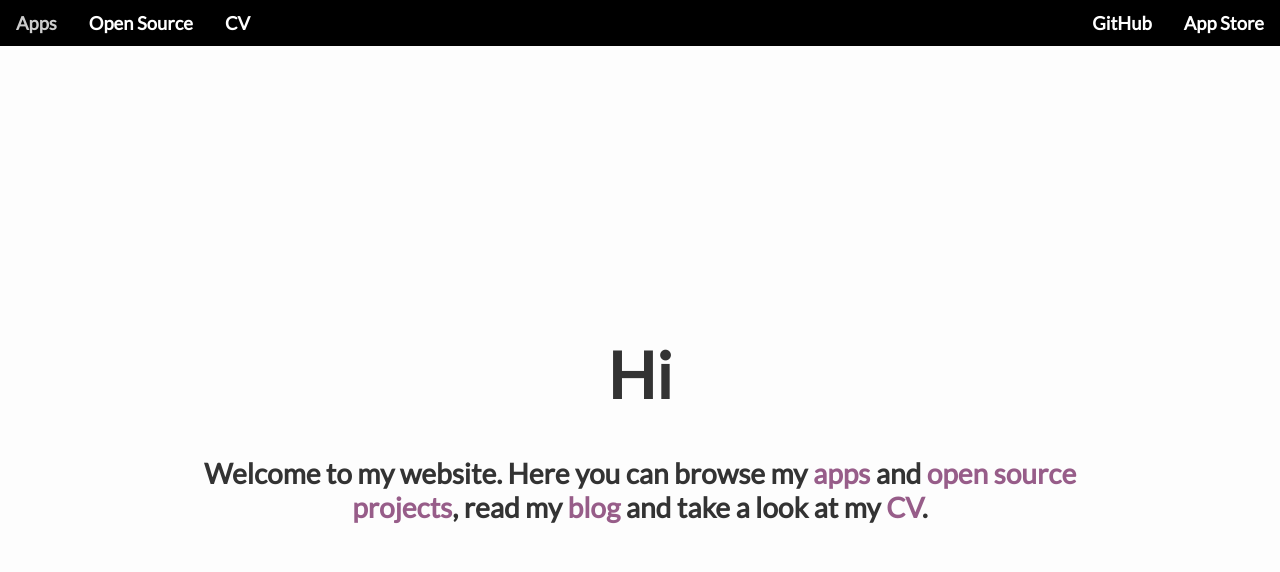
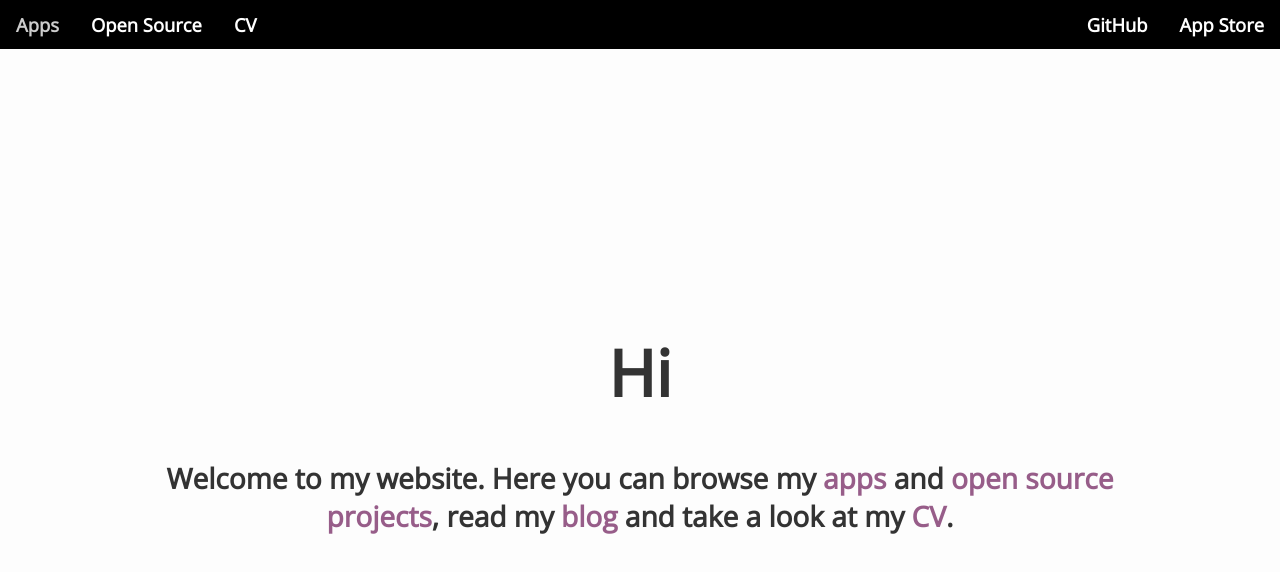
Before and after one commit to hughbe/hughbe.github.io, a React (Create React App) app: page / in a window 1280 px wide. Shown: the top 572 px of the page. Built offline with nearby package versions, Linux system fonts and the light colour scheme.

Commit message:
Update font

```diff
--- a/public/index.html
+++ b/public/index.html
@@ -9,7 +9,7 @@
     <link rel="manifest" href="%PUBLIC_URL%/manifest.json">
     <link rel="shortcut icon" href="%PUBLIC_URL%/favicon.ico">
     <title>Hugh Bellamy</title>
-    <link href="https://fonts.googleapis.com/css?family=Lato" rel="stylesheet">
+    <link href="https://fonts.googleapis.com/css?family=Open+Sans" rel="stylesheet">
     <script src="https://ajax.googleapis.com/ajax/libs/jquery/2.1.3/jquery.min.js"></script>
 
     <!-- Start Single Page Apps for GitHub Pages -->
--- a/src/index.css
+++ b/src/index.css
@@ -32,7 +32,7 @@
 body {
   margin: 0;
   padding: 0;
-  font-family: 'Lato', 'sans-serif';
+  font-family: 'Open Sans', 'sans-serif';
   color: #333;
   background-color: #fdfdfd;
 }
```
